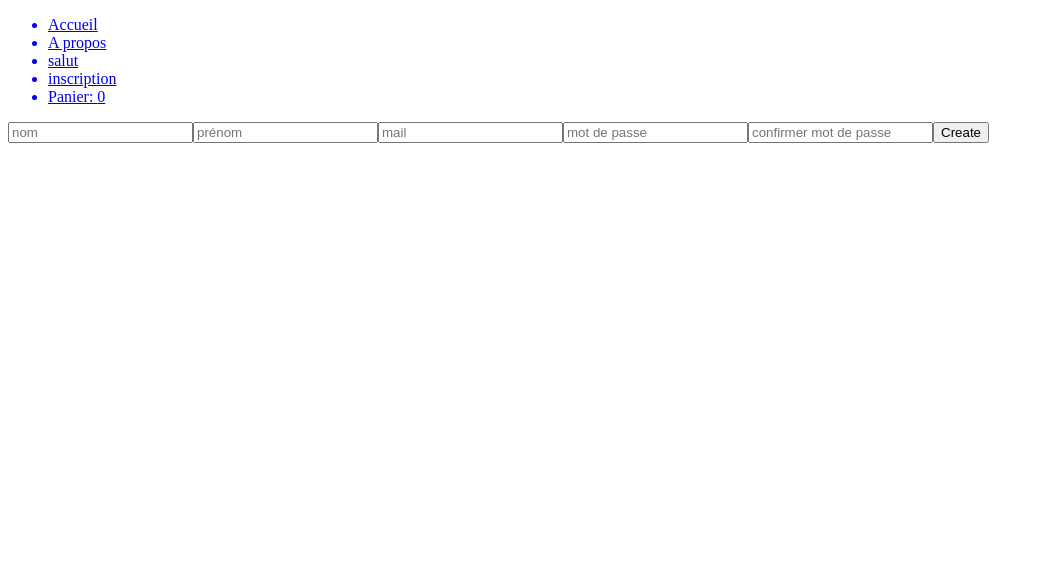
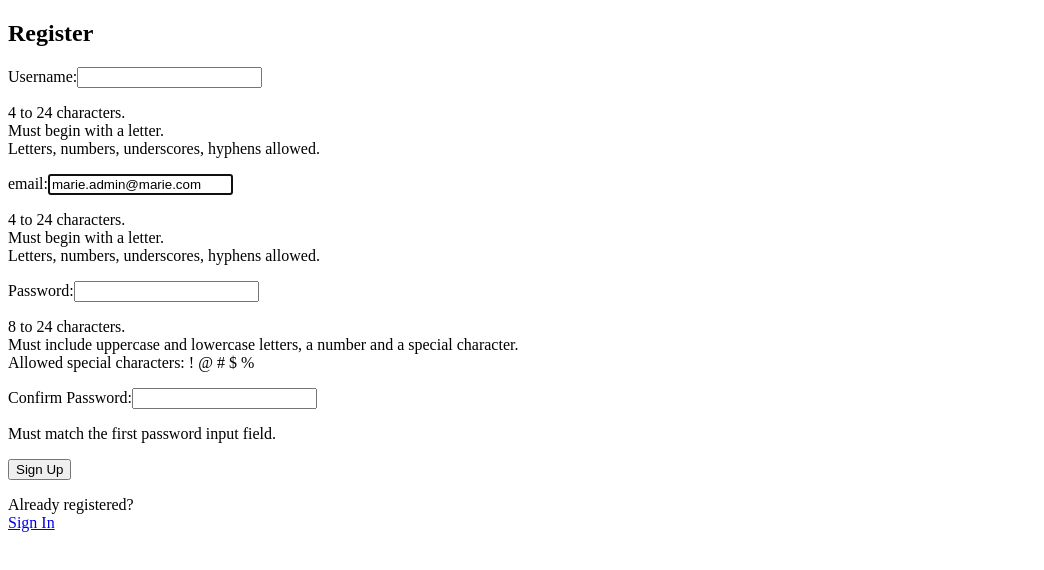
Before and after one commit to marieesss/MDSProejct, a React (Create React App) app in the folder web-app/: page /inscription in a window 1280 px wide. Shown: the top 570 px of the page, without its empty margins (0-1044 px from the left). Built offline with nearby package versions, Linux system fonts and the light colour scheme.

Commit message:
inscription/connexion

```diff
--- a/web-app/src/pages/Inscription.jsx
+++ b/web-app/src/pages/Inscription.jsx
@@ -1,23 +1,198 @@
-import React from 'react'
-import Menu from '../components/Menu'
+import { useRef, useState, useEffect } from "react";
+import { useNavigate } from "react-router-dom";
+import axios from "axios";
+
+const USER_REGEX = /^[A-z][A-z0-9-_]{3,23}$/;
+const PWD_REGEX = /^(?=.*[a-z])(?=.*[A-Z])(?=.*[0-9])(?=.*[!@#$%]).{8,24}$/;
+
 
 const Inscription = () => {
-  return (
+    const userRef = useRef();
+    const errRef = useRef();
+    const navigate = useNavigate();
 
-    <div>
-        <Menu/>
-        <div className="">
-            <form>
-                <input placeholder="nom" type="text" className=""/>
-                <input placeholder="prénom" type="text" className=""/>
-                <input placeholder="mail" type="text" className=""/>
-                <input placeholder="mot de passe" type="text" className=""/>
-                <input placeholder="confirmer mot de passe" type="text" className=""/>
-                <button> Create</button>
-            </form>
-        </div>
-    </div>
-  )
+
+    const [username, setUsername] = useState('');
+    const [validName, setValidName] = useState(false);
+    const [userFocus, setUserFocus] = useState(false);
+
+    const [password, setPassword] = useState('');
+    const [validPwd, setValidPwd] = useState(false);
+    const [pwdFocus, setPwdFocus] = useState(false);
+
+    const [email, setEmail] = useState('marie.admin@marie.com');
+    const [validEmail, setValidEmail] = useState(false);
+    const [emailFocus, setEmailFocus] = useState(false);
+
+    const [matchPwd, setMatchPwd] = useState('');
+    const [validMatch, setValidMatch] = useState(false);
+    const [matchFocus, setMatchFocus] = useState(false);
+
+    const [errMsg, setErrMsg] = useState('');
+    const [success, setSuccess] = useState(false);
+
+    useEffect(() => {
+        userRef.current.focus();
+    }, [])
+
+    useEffect(() => {
+        setValidName(USER_REGEX.test(username));
+    }, [username])
+
+    useEffect(() => {
+        setValidPwd(PWD_REGEX.test(password));
+        setValidMatch(password === matchPwd);
+    }, [password, matchPwd])
+
+    useEffect(() => {
+        setErrMsg('');
+    }, [username, password, matchPwd])
+
+    const handleSubmit = async (e) => {
+        e.preventDefault();
+        // if button enabled with JS hack
+        const v1 = USER_REGEX.test(username);
+        const v2 = PWD_REGEX.test(password);
+        if (!v1 || !v2) {
+            setErrMsg("Invalid Entry");
+            return;
+
+          }
+
+        try {console.log(email, username, password)
+            const response = await axios.post("http://localhost:5000/api/auth/register",
+              { username
+                  , password
+                  , email},
+
+            );
+
+            console.log(response?.data);
+            console.log(response?.accessToken);
+            console.log(JSON.stringify(response))
+            setSuccess(true);
+            //clear state and controlled inputs
+            //need value attrib on inputs for this
+            setUsername('');
+            setPassword('');
+            setMatchPwd('');
+        } catch (err) {
+            if (!err?.response) {
+                setErrMsg('No Server Response');
+                console.log(err)
+            } else if (err.response?.status === 409) {
+                setErrMsg('Username Taken');
+            } else {
+                setErrMsg('Registration Failed')
+                console.log(err)
+            }
+            errRef.current.focus();
+        }
+    }
+
+    return (
+        <>
+            {success ? (
+                navigate("/login")
+            ) : (
+                <section>
+                    <p ref={errRef} className={errMsg ? "errmsg" : "offscreen"} aria-live="assertive">{errMsg}</p>
+                    <h1>Register</h1>
+                    <form onSubmit={handleSubmit}>
+                        <label htmlFor="username">
+                            Username:
+                        </label>
+                        <input
+                            type="text"
+                            id="username"
+                            ref={userRef}
+                            autoComplete="off"
+                            onChange={(e) => setUsername(e.target.value)}
+                            value={username}
+                            required
+                            aria-invalid={validName ? "false" : "true"}
+                            aria-describedby="uidnote"
+                            onFocus={() => setUserFocus(true)}
+                            onBlur={() => setUserFocus(false)}
+                        />
+                        <p id="uidnote" className={userFocus && username && !validName ? "instructions" : "offscreen"}>                            4 to 24 characters.<br />
+                            Must begin with a letter.<br />
+                            Letters, numbers, underscores, hyphens allowed.
+                        </p>
+
+                        <label htmlFor="email">
+                            email:
+                        </label>
+                        <input
+                            type="text"
+                            id="email"
+                            ref={userRef}
+                            autoComplete="off"
+                            onChange={(e) => setEmail(e.target.value)}
+                            value={email}
+                            required
+                        />
+                        <p id="uidnote" className={userFocus && username && !validName ? "instructions" : "offscreen"}>                            4 to 24 characters.<br />
+                            Must begin with a letter.<br />
+                            Letters, numbers, underscores, hyphens allowed.
+                        </p>
+
+
+                        <label htmlFor="password">
+                            Password:
+
+                        </label>
+                        <input
+                            type="password"
+                            id="password"
+                            onChange={(e) => setPassword(e.target.value)}
+                            value={password}
+                            required
+                            aria-invalid={validPwd ? "false" : "true"}
+                            aria-describedby="pwdnote"
+                            onFocus={() => setPwdFocus(true)}
+                            onBlur={() => setPwdFocus(false)}
+                        />
+                        <p id="pwdnote" className={pwdFocus && !validPwd ? "instructions" : "offscreen"}>
+
+                            8 to 24 characters.<br />
+                            Must include uppercase and lowercase letters, a number and a special character.<br />
+                            Allowed special characters: <span aria-label="exclamation mark">!</span> <span aria-label="at symbol">@</span> <span aria-label="hashtag">#</span> <span aria-label="dollar sign">$</span> <span aria-label="percent">%</span>
+                        </p>
+
+
+                        <label htmlFor="confirm_pwd">
+                            Confirm Password:
+                        </label>
+                        <input
+                            type="password"
+                            id="confirm_pwd"
+                            onChange={(e) => setMatchPwd(e.target.value)}
+                            value={matchPwd}
+                            required
+                            aria-invalid={validMatch ? "false" : "true"}
+                            aria-describedby="confirmnote"
+                            onFocus={() => setMatchFocus(true)}
+                            onBlur={() => setMatchFocus(false)}
+                        />
+                        <p id="confirmnote" className={matchFocus && !validMatch ? "instructions" : "offscreen"}>
+
+                            Must match the first password input field.
+                        </p>
+
+                        <button>Sign Up</button>
+                    </form>
+                    <p>
+                        Already registered?<br />
+                        <span className="line">
+                            {/*put router link here*/}
+                            <a href="#">Sign In</a>
+                        </span>
+                    </p>
+                </section>
+            )}
+        </>
+    )
 }
 
 export default Inscription
--- a/web-app/src/redux/apiCalls.js
+++ b/web-app/src/redux/apiCalls.js
@@ -1,4 +1,3 @@
-
 import { loginFailure, loginStart, loginSuccess } from "./userRedux";
 import { publicRequest } from "../requestMethods";
 
```
Also changed, not shown: web-app/src/redux/userRedux.js (+13 -16 lines).
